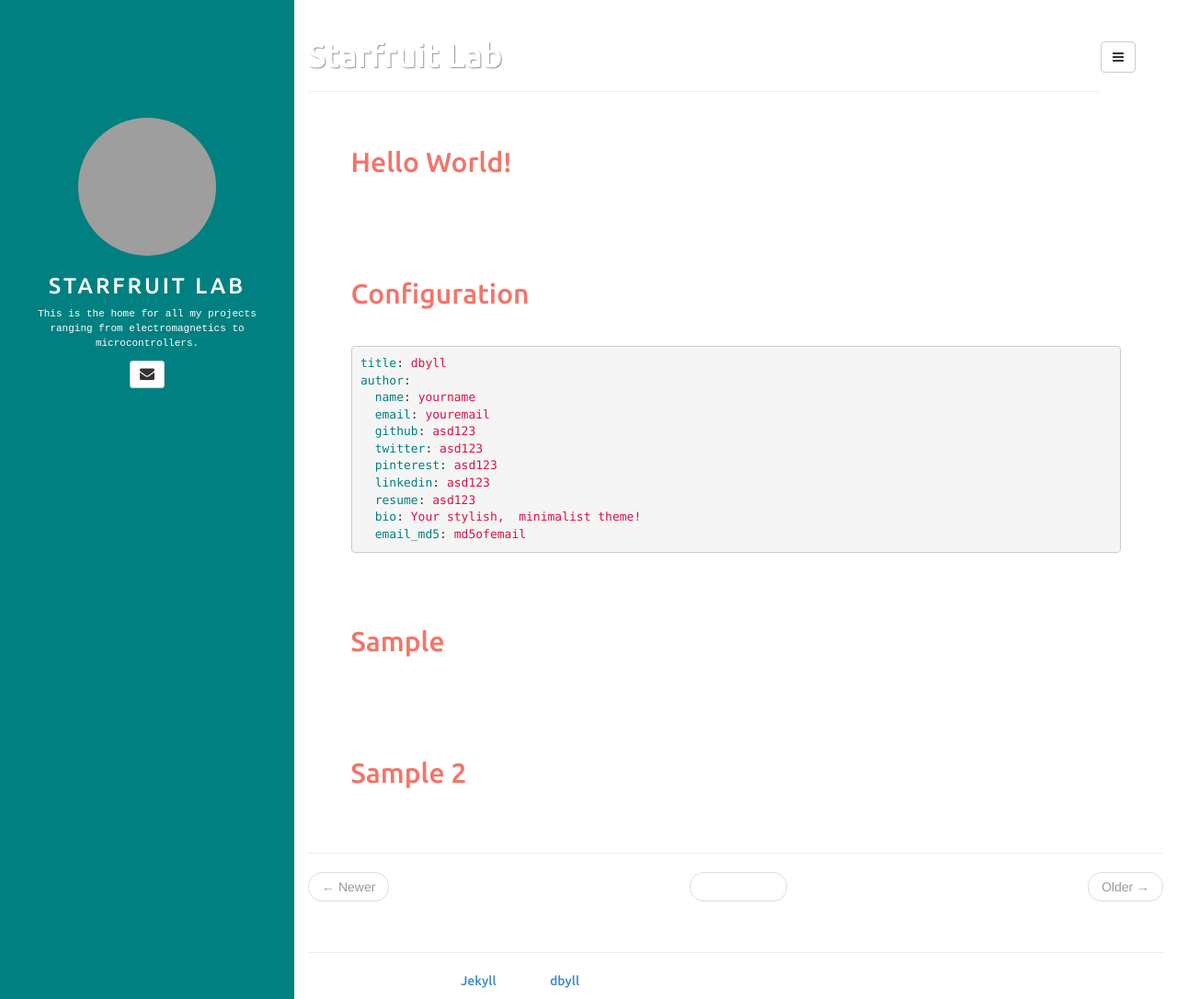
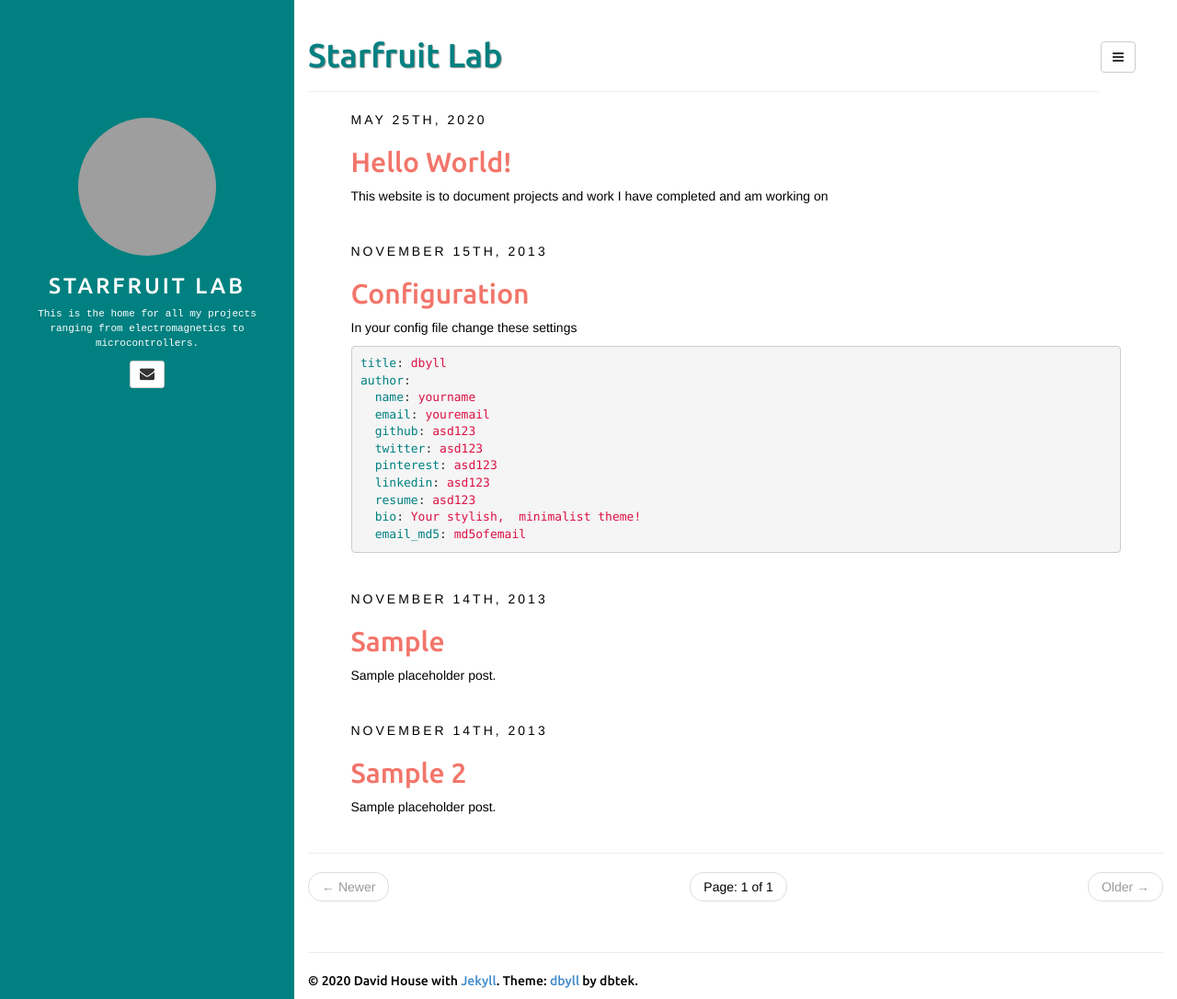
Before and after one commit to DAntHouse/DAntHouse.github.io, a Jekyll site: the page built from index.html, in a window 1280 px wide and 1086 px high. Shown: the whole window at 92% size. Built offline with Jekyll 4.4.1, drawn with Linux system fonts in a browser that asks for light colours; the list of posts is cut into pages by our own code; grey boxes are pictures that could not be loaded.

Commit message:
new color

```diff
--- a/assets/css/style.css
+++ b/assets/css/style.css
@@ -1,7 +1,7 @@
 @import url(//fonts.googleapis.com/css?family=Ubuntu:500&subset=latin,latin-ext);
 
 body{
-	color: #FFFFFF;
+	color: #000000;
 }
 
 .sidebar {
@@ -82,7 +82,7 @@ article .share .gplus:hover {
 }
 
 .page-header {
-	color: #FFFFFF;
+	color: #008080;
 	text-shadow: 1px 1px 1px rgba(150, 150, 150, 1);
 }
 
```
